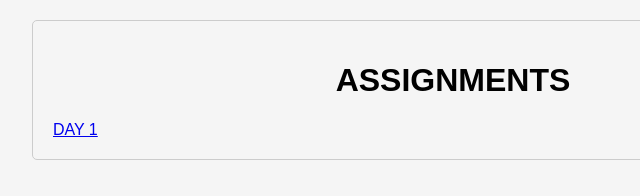
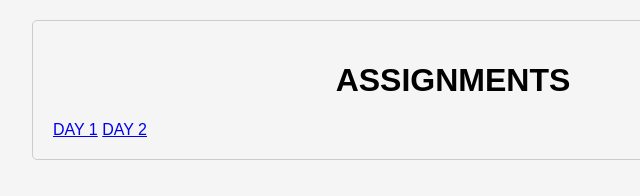
Before and after one commit to AdityaStha21/Aditya, a plain HTML site: page WEB FIRST PAGE.html in a window 1280 px wide. Shown: the full height of the page, 187-827 px from the left. Drawn offline with Linux system fonts and the light colour scheme.

Commit message:
WEB FIRST PAGE.html

```diff
--- a/WEB FIRST PAGE.html
+++ b/WEB FIRST PAGE.html
@@ -27,6 +27,7 @@
      <h1>ASSIGNMENTS</h1>
     </div>
        <a href="Day 1.html">DAY 1</a>
+       <a href="Day 2.html">DAY 2</a>
       </div>
     </body>
 </html>
```
